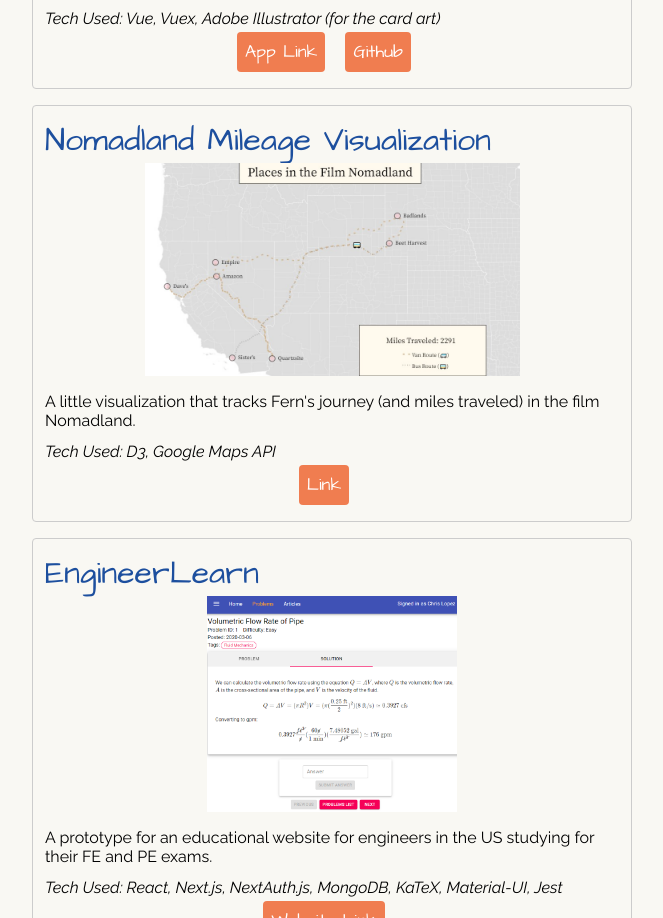
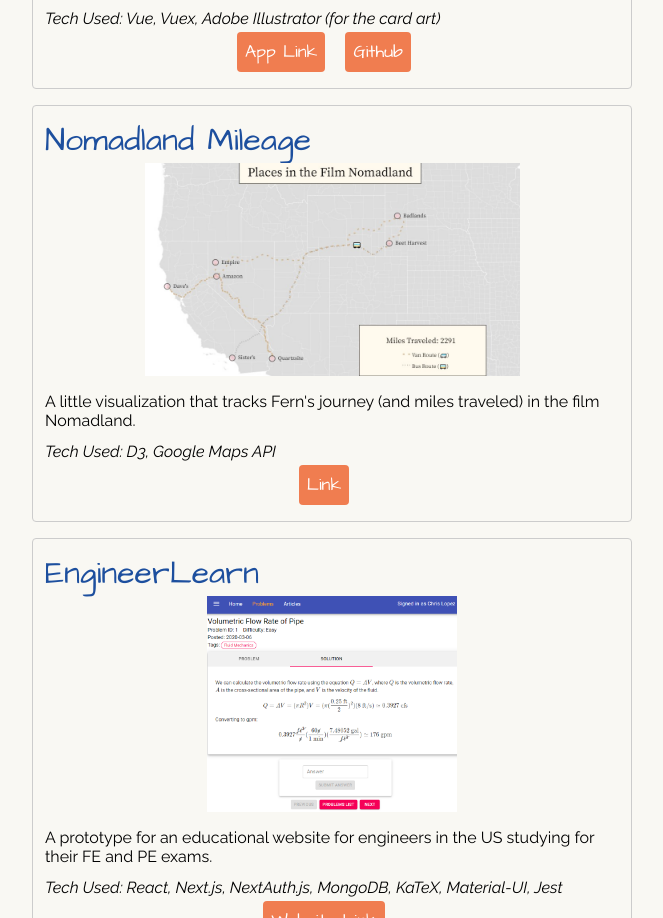
Before and after one commit to chrislopez28/portfolio-plain, a plain HTML site: page index.html in a window 1280 px wide. Shown: the part 1372-2290 px from the top of the page, without its empty margins (308-971 px from the left). Drawn offline with nearby package versions, Linux system fonts and the light colour scheme.

Commit message:
Title fix

```diff
--- a/index.html
+++ b/index.html
@@ -121,7 +121,7 @@
 
         <div class="project-container">
           <div class="project-description">
-            <h2>Nomadland Mileage Visualization</h2>
+            <h2>Nomadland Mileage</h2>
             <div class="image-container">
               <img
                 src="images/nomadland.jpg"
```
